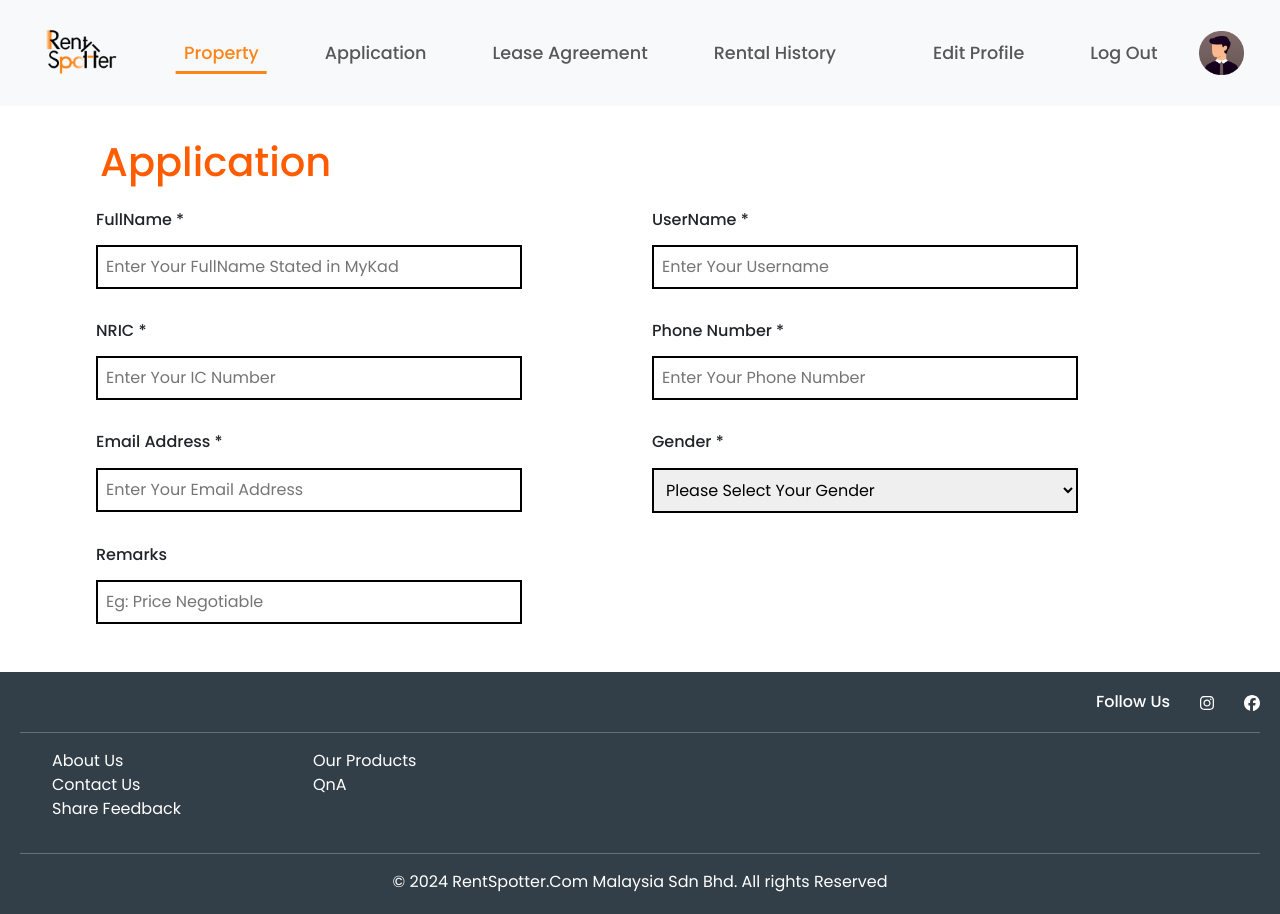
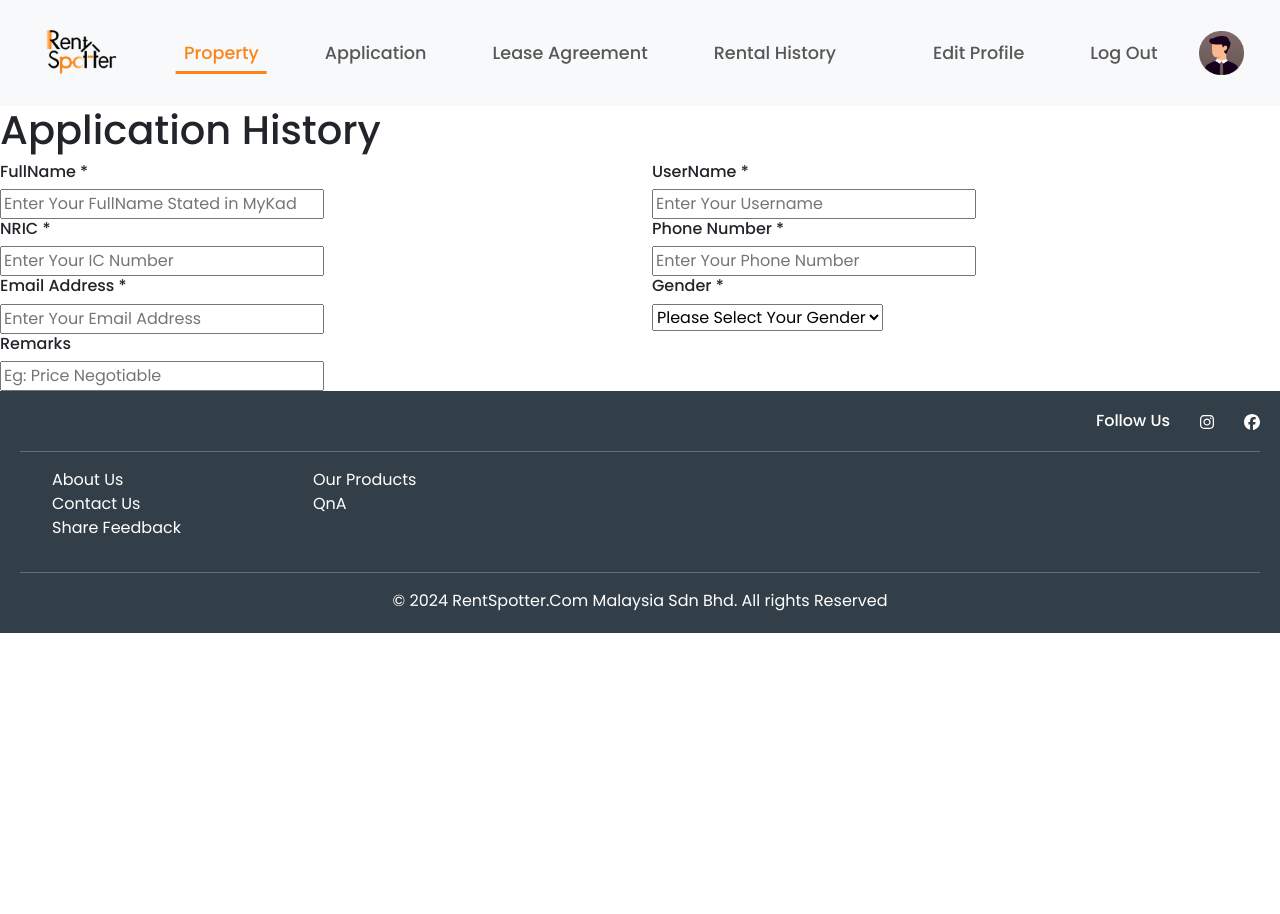
Before and after one commit to heng003/Wellbot_WebApplication, a React (Create React App) app in the folder client/: page /tenantApplication in a window 1280 px wide. After the commit the page ends 800 px from the top, so only its background shows below. Built offline with nearby package versions, Linux system fonts and the light colour scheme.

Commit message:
tenant application

```diff
--- a/client/src/TenantPOV/TenantApplication.jsx
+++ b/client/src/TenantPOV/TenantApplication.jsx
@@ -11,8 +11,8 @@ const TenantApplication = () => {
     };
 
     return(
-        <div id="editContainer">
-            <h1 className="edit-title">Application</h1>
+        <div id="applicationContainer">
+            <h1 className="edit-title">Application History</h1>
 
             <div id="editLandlordForm">
                 <div className="row" id="row2">
```
